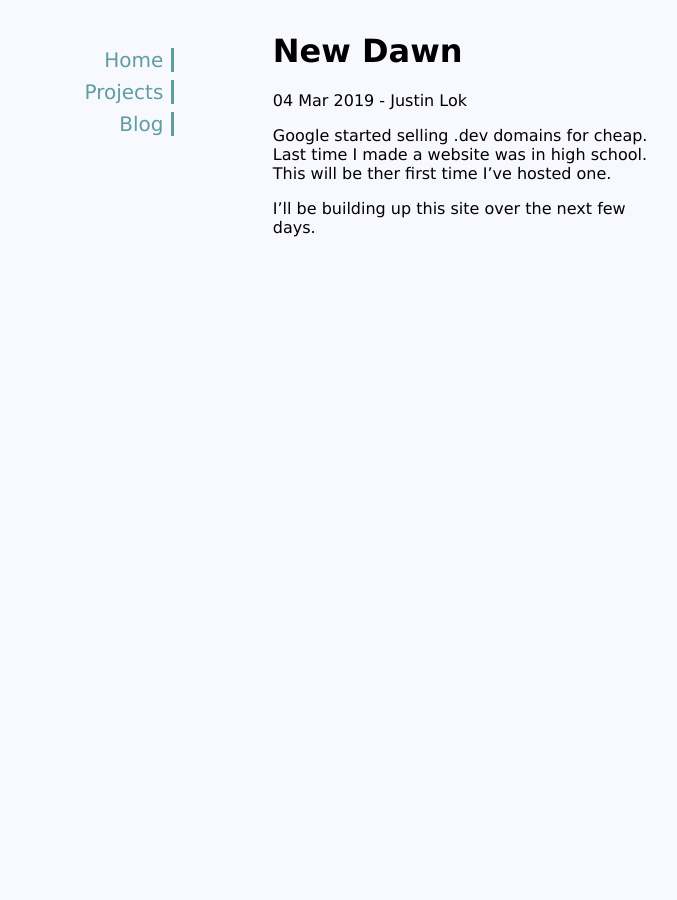
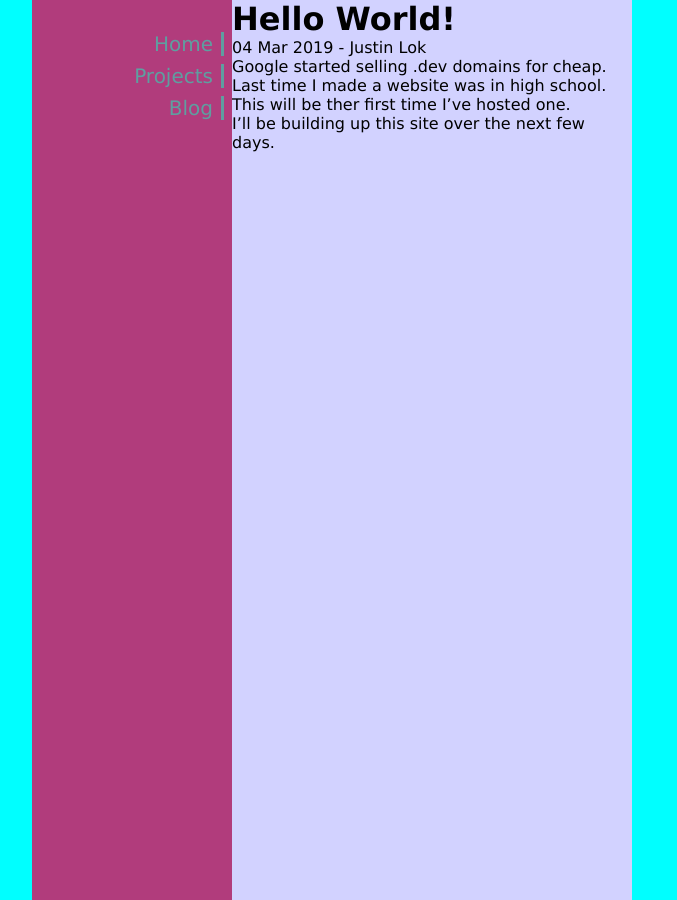
Before and after one commit to justinlok/justinlok.github.io, a Jekyll site: the page built from _posts/blog/2019-03-04-hello-world.md, in a window 1280 px wide. Shown: the whole page, without its empty margins (208-885 px from the left). Built offline with Jekyll 4.4.1, drawn with Linux system fonts in a browser that asks for light colours.

Commit message:
css reset

```diff
--- a/_layouts/default.html
+++ b/_layouts/default.html
@@ -5,11 +5,16 @@
             {% include head.html %}
             <link rel="stylesheet" href="/assets/css/styles.css">
     </head>
-    <header class="sidebar">
-        {% include navigation.html %}
-    </header>
-    <body class="main">
-        <title>{{ page.title }}</title>
-        {{ content }}
+
+    <body class="outter">
+        <header class="sidebar">
+            {% include navigation.html %}
+        </header>
+        <div class="main">
+            <title>{{ page.title }}</title>
+            {{ content }}
+        </div>
     </body>
+
+
 </html>
--- a/_posts/blog/2019-03-04-new-dawn.md
+++ b/_posts/blog/2019-03-04-hello-world.md
@@ -1,6 +1,6 @@
 ---
 layout: post
-title: New&nbsp;Dawn
+title: Hello&nbsp;World!
 author: Justin Lok
 categories: blog
 ---
--- a/_sass/main.scss
+++ b/_sass/main.scss
@@ -1,5 +1,5 @@
 .current {
-    color:rgb(0, 151, 161);
+    color:rgb(0, 211, 165);
 }
 
 body{
@@ -15,3 +15,6 @@ a{
 img{
     max-width: 100%;
 }
+
+*{box-sizing: border-box; margin: 0; padding: 0}
+body, html{height: 100%;}
--- a/_sass/narrowscreen.scss
+++ b/_sass/narrowscreen.scss
@@ -6,9 +6,10 @@
 
 .sidenav a{
     text-decoration: none;
-    padding-right: 80vw;
+    padding-right: calc(100vw - 50px);
     margin-top: 8px;
     margin-bottom:8px;
+    margin-left: 8px;
     border-left: 0px;
     border-bottom: 0px;
     border-top: 0px;
--- a/_sass/widescreen.scss
+++ b/_sass/widescreen.scss
@@ -1,12 +1,15 @@
+.outter{
+    background-color: aqua;
+}
+
 
 .sidenav{
     height: 100%;
-    width: calc(33vw );
+    width: 200px;
+    margin-left: calc(50vw - 400px);
     position: fixed;
     z-index: 1;
-    top: 0;
-    left: 0;
-    background-color: ghostwhite;
+    background-color: rgb(177, 60, 124);
     overflow: hidden;
     padding-top: 32px;
     direction: rtl;
@@ -14,7 +17,7 @@
 }
 
 .sidenav a{
-    margin-top: 8px;
+    margin-right: 8px;
     margin-bottom: 8px;
     text-decoration: none;
     font-size: 20px;
@@ -28,10 +31,9 @@
 }
 
 .main{
-    margin-top: 32px;
-    margin-left: calc(36vw);
-    margin-right: calc(30vw);
-    padding: 0px 20px;
-    background-color: ghostwhite;
+    margin-left: calc(50vw - 200px);
+    height: 100vh;
+    width: 400px;
+    background-color: rgb(210, 210, 255);
 
 }
```
Also changed, not shown: assets/images/background.png (added).
